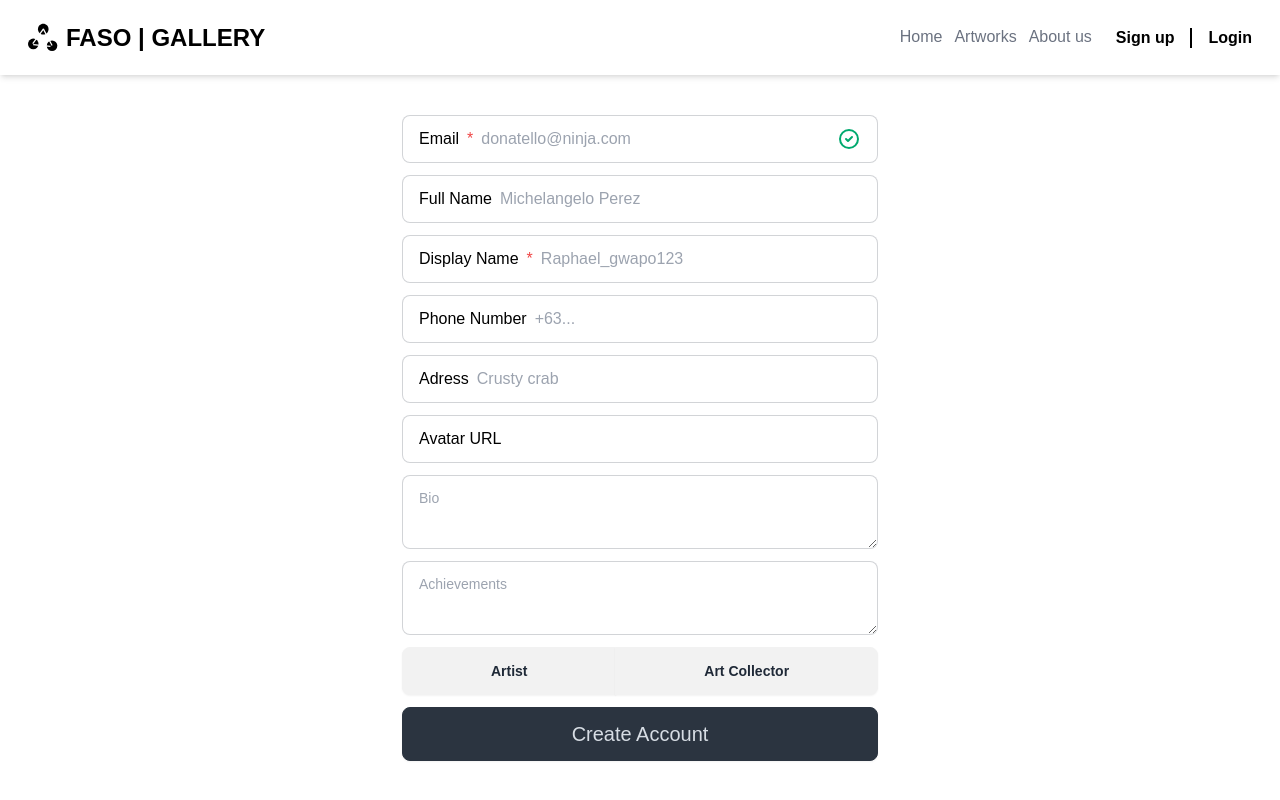
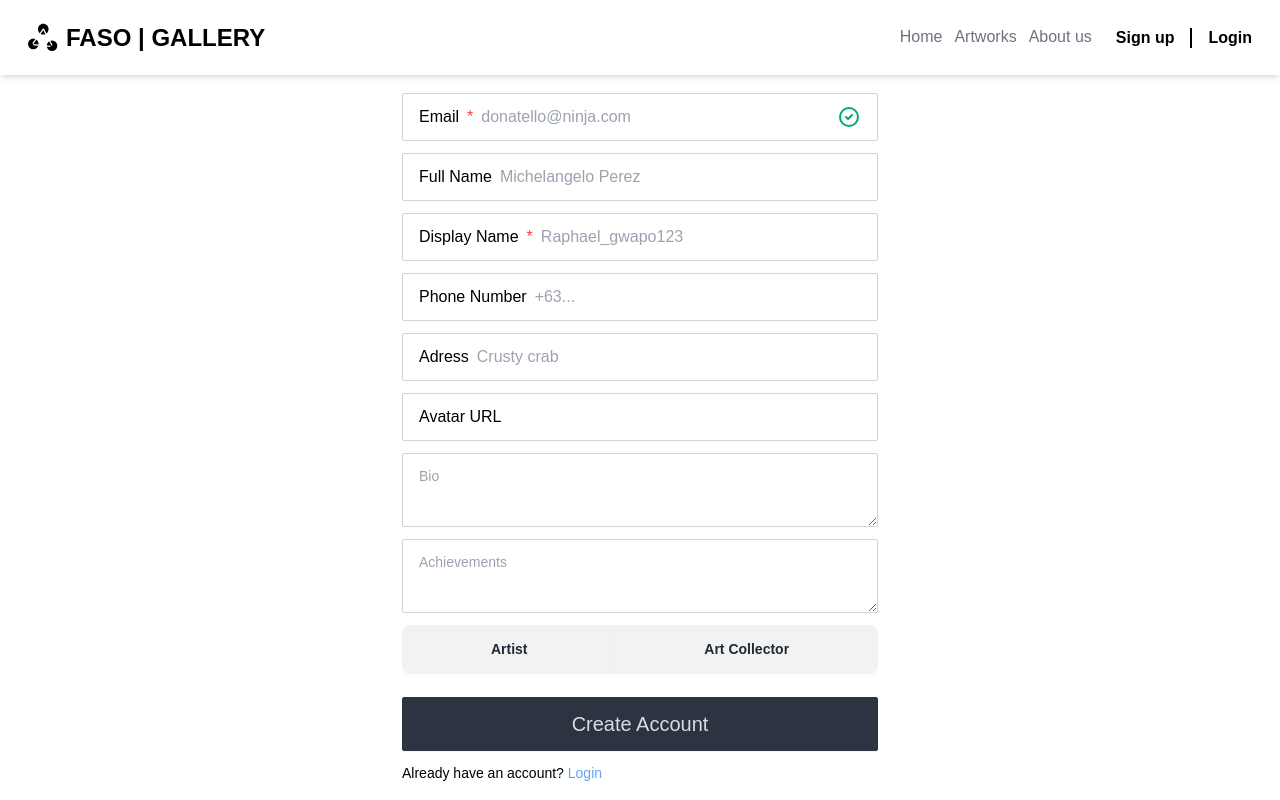
Before and after one commit to jourdancatarina3/art-gallery-frontend, a Next.js app: page /register in a window 1280 px wide. Built offline with nearby package versions, Linux system fonts and the light colour scheme; no server answers; a web font is replaced by a local one.

Commit message:
modify design

```diff
--- a/src/components/auth/LoginPane.jsx
+++ b/src/components/auth/LoginPane.jsx
@@ -72,10 +72,10 @@ function LoginPane() {
                 <p className={`text-xs text-rose-500 ${loginFail ? 'block': 'hidden'}`}>Wrong email or password</p>
             </div>
 
-            <button disabled={isLoggingIn} type="submit" class="w-full btn btn-active rounded-sm w-[300px]">{!isLoggingIn ? 'Login' : 'Loging in...'}</button>
+            <button disabled={isLoggingIn} type="submit" class="w-full btn btn-active rounded-sm btn-neutral w-[300px]">{!isLoggingIn ? 'Login' : 'Loging in...'}</button>
             <div className="flex justify-between w-full">
                 <Link href="/recover" className="text-xs text-gray-500">Forgot password?</Link>
-                <Link href="/register" className="text-xs text-gray-500 ml-2">Create an account</Link>
+                <Link href="/register" className="text-xs text-gray-500 ml-2 text-blue-400 ">Create an account</Link>
             </div>
         </form>
     )
--- a/src/components/auth/RegisterPane.jsx
+++ b/src/components/auth/RegisterPane.jsx
@@ -2,6 +2,7 @@
 
 import { useState } from 'react';
 import Image from 'next/image';
+import Link from 'next/link';
 
 import { useAuthStore } from '@/store/auth';
 
@@ -28,7 +29,7 @@ function RegisterPane() {
             </div>
             <h1 className="text-3xl font-semibold text-center my-5">Create Account</h1>
             <div className="flex flex-col gap-3">
-                <label className="input input-bordered flex items-center gap-2">
+                <label className="input input-bordered flex items-center gap-2 rounded-sm">
                     Email<span className="text-red-500">*</span>
                     <input type="text" className="grow" placeholder="donatello@ninja.com" />
                     {isEmailAvailable !== null && isEmailAvailable && (
@@ -43,33 +44,36 @@ function RegisterPane() {
                         <span className="loading loading-infinity loading-sm text-success"></span>
                     )}
                 </label>
-                <label className="input input-bordered flex items-center gap-2">
+                <label className="input input-bordered flex items-center gap-2 rounded-sm">
                     Full Name
                     <input type="text" className="grow" placeholder="Michelangelo Perez" />
                 </label>
-                <label className="input input-bordered flex items-center gap-2">
+                <label className="input input-bordered flex items-center gap-2 rounded-sm">
                     Display Name<span className="text-red-500">*</span>
                     <input type="text" className="grow" placeholder="Raphael_gwapo123" />
                 </label>
-                <label className="input input-bordered flex items-center gap-2">
+                <label className="input input-bordered flex items-center gap-2 rounded-sm">
                     Phone Number
                     <input type="text" className="grow" placeholder="+63..." />
                 </label>
-                <label className="input input-bordered flex items-center gap-2">
+                <label className="input input-bordered flex items-center gap-2 rounded-sm">
                     Adress
                     <input type="text" className="grow" placeholder="Crusty crab" />
                 </label>
-                <label className="input input-bordered flex items-center gap-2">
+                <label className="input input-bordered flex items-center gap-2 rounded-sm">
                     Avatar URL
                     <input type="text" className="grow" placeholder="" />
                 </label>
-                <textarea className="textarea textarea-bordered" placeholder="Bio"></textarea>
-                <textarea className="textarea textarea-bordered" placeholder="Achievements"></textarea>
+                <textarea className="textarea textarea-bordered rounded-sm" placeholder="Bio"></textarea>
+                <textarea className="textarea textarea-bordered rounded-sm" placeholder="Achievements"></textarea>
                 <div className="join w-full flex">
                     <button type="button" className={`btn join-item grow hover:bg-green-300 ${userType === 0 ? 'bg-green-300' : ''}`} onClick={() => setUserType(0)}>Artist</button>
                     <button type="button" className={`btn join-item grow hover:bg-green-300 ${userType === 1 ? 'bg-green-300' : ''}`} onClick={() => setUserType(1)}>Art Collector</button>
                 </div>
-                <button disabled={!isEmailAvailable || isCheckingEmail} type="submit" class="h-full btn btn-neutral text-xl font-normal py-3">Create Account</button>
+                <button disabled={!isEmailAvailable || isCheckingEmail} type="submit" class="mt-3 h-full btn btn-neutral text-xl rounded-sm font-normal py-3">Create Account</button>
+                <div className="">
+                    <p className="text-sm" >Already have an account? <Link href="/login" className="text-blue-400 text-sm">Login</Link></p>
+                </div>
             </div>
         </form>
     );
```
